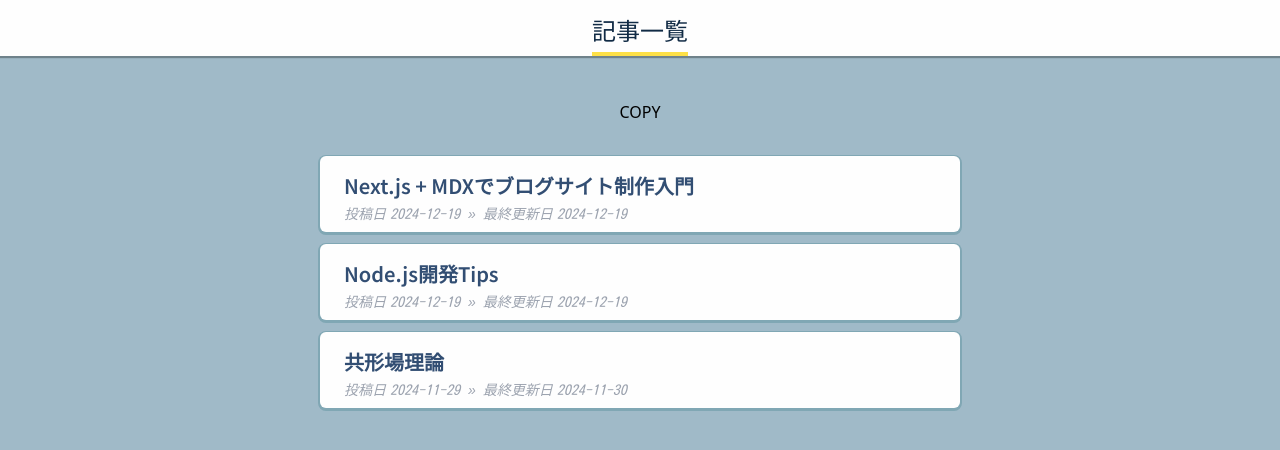
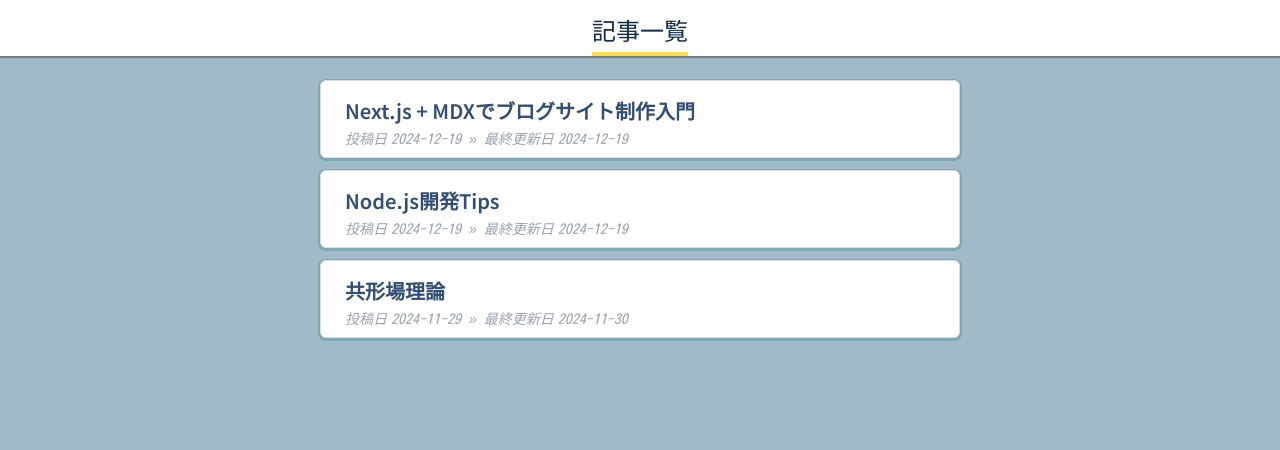
Before and after one commit to elle-et-noire/my-mdx-blog, a Next.js app: page / in a window 1280 px wide. Shown: the top 450 px of the page. Built offline with nearby package versions, Linux system fonts and the light colour scheme.

Commit message:
copy button

```diff
--- a/app/post/[slug]/page.tsx
+++ b/app/[slug]/page.tsx
@@ -12,6 +12,7 @@
 import { visit } from 'unist-util-visit';
 import { Root } from 'hast';
 import { Pre } from "@/components/pre";
+import { transformerLineNumbers } from "@rehype-pretty/transformers";
 
 interface PostPageProps {
   params: Promise<{
@@ -52,6 +53,14 @@
           //   dark: "one-dark-pro",
           //   light: "github-light",
           // },
+          transformers: [
+            // transformerCopyButton({
+            //   jsx: true,
+            //   visibility: "always",
+            //   feedbackDuration: 3_000,
+            // }),
+            transformerLineNumbers({ autoApply: true }),
+          ]
         }],
         () => (tree: Root) => {
           visit(tree, (node) => {
@@ -70,6 +79,15 @@
             }
           });
         },
+        // () => (tree: Root) => {
+        //   visit(tree, (node) => {
+        //     if (node?.type === "element" && node?.tagName === "button" && "rehype-pretty-code" in node?.properties) {
+        //       node.properties["onClick"] = async () => {
+        //         await navigator.clipboard.writeText(node.data?);
+        //       }
+        //     }
+        //   })
+        // },
         rehypeSlug,
         rehypeMathJaxSvg,
       ],
--- a/app/globals.css
+++ b/app/globals.css
@@ -101,7 +101,7 @@
   right: 0;
   z-index: -1;
   border-radius: 3px;
-  border: solid #888;
+  border: solid #dadfe4;
   border-width: 1px;
   box-shadow: 0px 1px 1px #888;
   transform: skewX(-10deg);
@@ -113,9 +113,9 @@
   transition-duration: 50ms;
 }
 
+
 details[open] summary::after {
   content: "−";
-  margin-top: -0.1rem;
 }
 
 details summary::after {
--- a/app/page.tsx
+++ b/app/page.tsx
@@ -1,6 +1,6 @@
 import { GetAllPosts } from "@/libs/post";
 import PostCard from "@/components/post-card";
-import Copy from "@/components/copy";
+// import Copy from "@/components/copy";
 
 export default function Home() {
   const posts = GetAllPosts();
@@ -20,7 +20,7 @@
         w-full md:w-[48rem]
         flex flex-col gap-3 items-center"
       >
-        <Copy message="uouo"/>
+        {/* <Copy message="uouo"/> */}
         {posts.map((post) => (
           <PostCard key={post.slug} post={post} />
         ))}
--- a/components/copy-button.tsx
+++ b/components/copy-button.tsx
@@ -3,7 +3,7 @@
 import { useState } from "react";
 
 // @ts-expect-error: type is not prepared
-export const CopyButton = ({ text }) => {
+export const CopyButton = ({ className, text }) => {
   const [isCopied, setIsCopied] = useState(false);
 
   const copy = async () => {
@@ -12,11 +12,11 @@
 
     setTimeout(() => {
       setIsCopied(false);
-    }, 10000);
+    }, 1000);
   };
 
   return (
-    <button disabled={isCopied} onClick={copy}>
+    <button disabled={isCopied} onClick={copy} className={className} title="copy-code">
       {isCopied ? "Copied!" : "Copy"}
     </button>
   );
--- a/components/post-card.tsx
+++ b/components/post-card.tsx
@@ -9,9 +9,9 @@
 }: { post: Post }) {
   return (
     <Link
-      href={`post/${post.slug}`}
+      href={`${post.slug}`}
       className="
-        no-underline w-full bg-[#fefefe] text-[#324e73] rounded-md
+        no-underline w-full bg-[#fefefe] text-[#324e73] rounded-md border-[#dadfe4] border-[1pt]
         shadow-[0_1px_0px_2px_rgba(128,167,180,1)] overflow-hidden"
     >
       <h2 className="
@@ -23,14 +23,12 @@
       </h2>
       <div className="
         m-0 pl-6 pt-1 pb-2
-        flex justify-start gap-2
+        flex justify-start
         font-[family-name:var(--font-kosugi-maru)] font-[400]
         text-gray-400 text-sm italic"
       >
-        <div>
-          <span className="pr-1">投稿日</span>{post.data.publish.toISOString().split('T')[0]}
-          <span className="pl-2 pr-1">» 最終更新日</span>{post.data.lastUpdate.toISOString().split('T')[0]}
-        </div>
+        <span className="pr-1">投稿日</span>{post.data.publish.toISOString().split('T')[0]}
+        <span className="pl-2 pr-1">» 最終更新日</span>{post.data.lastUpdate.toISOString().split('T')[0]}
       </div>
     </Link>
   )
--- a/components/pre.tsx
+++ b/components/pre.tsx
@@ -5,9 +5,9 @@
   const lang = props["data-language"];
   return (
     <pre {...props} className={""}>
-      <div className={"code-header"}>
+      <div className={"code-header static flex justify-between"}>
         {lang}
-        <CopyButton text={raw} />
+        <CopyButton text={raw} className={""} />
       </div>
       {children}
     </pre>
--- a/package.json
+++ b/package.json
@@ -9,6 +9,7 @@
     "lint": "next lint"
   },
   "dependencies": {
+    "@rehype-pretty/transformers": "npm:@jsr/rehype-pretty__transformers@^0.13.4",
     "clsx": "^2.1.1",
     "gray-matter": "^4.0.3",
     "highlightjs": "^9.16.2",
```
Also changed, not shown: 2 other files (tests, documents, lock files or other folders).
